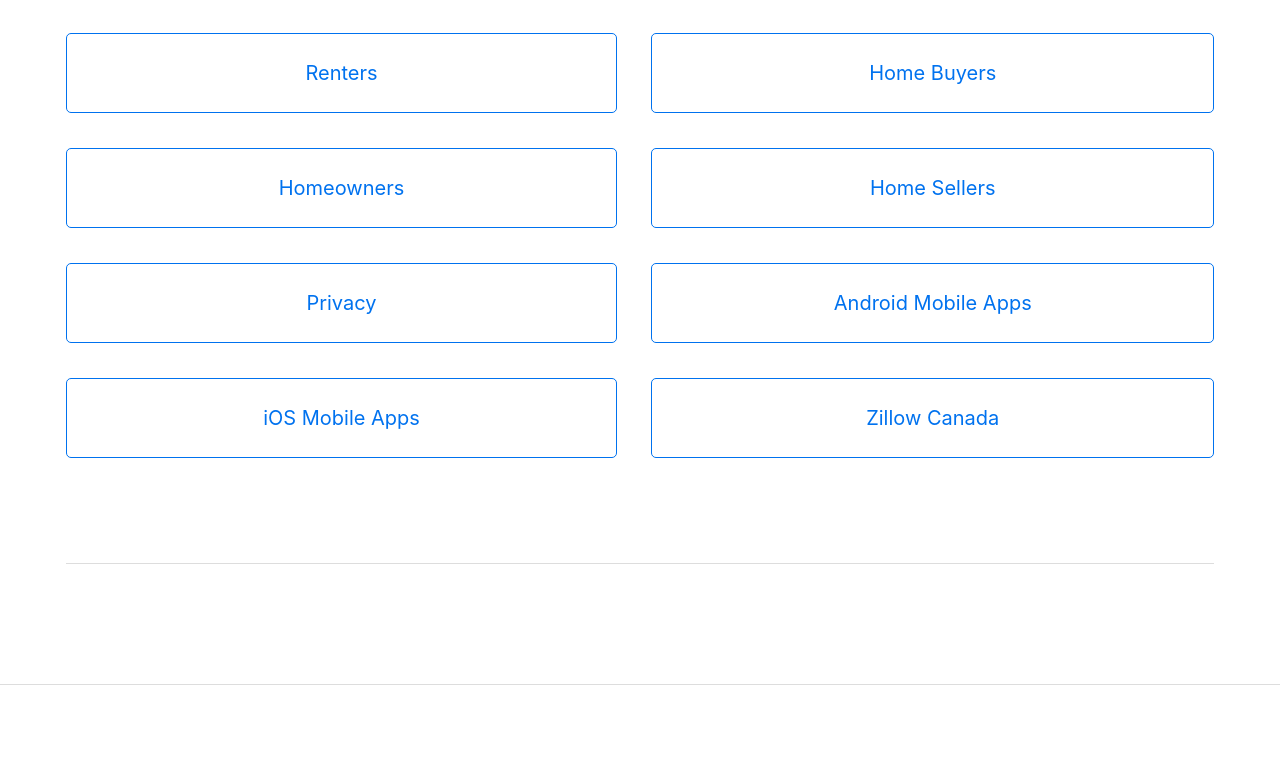
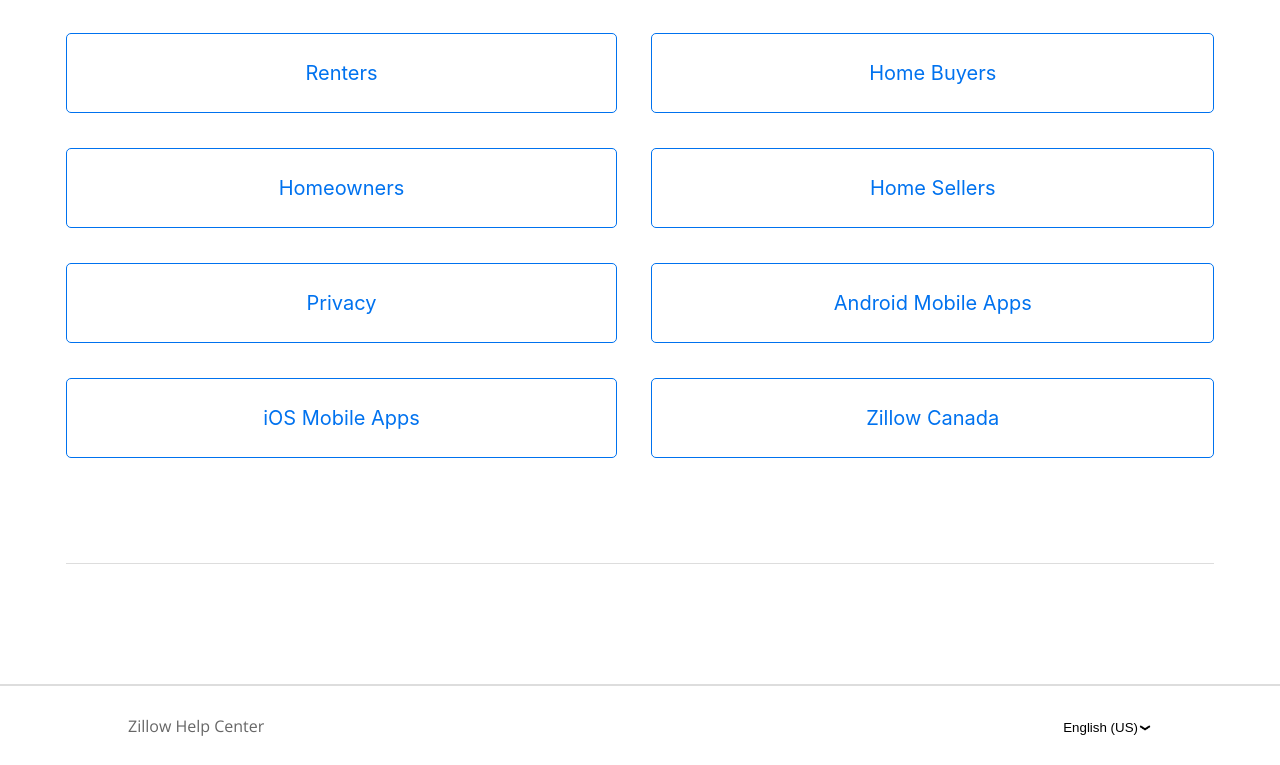
Before and after one commit to Solid-Academy/solid-zillow, a React (Create React App) app: page /help in a window 1280 px wide. Shown: the part 742-1507 px from the top of the page. Before the commit the page ends 1427 px from the top, so only its background shows below. Built offline with nearby package versions, Linux system fonts and the light colour scheme.

Commit message:
deleted: second routes in help page, added: routes for helpFooter

```diff
--- a/src/App.js
+++ b/src/App.js
@@ -10,9 +10,8 @@
     <div className="App">
       <Routes>
         <Route exact path="/" element={<PublicRoute Component={HomePage} />} />
-        <Route exact path="/help_page" element={<PublicRoute Component={HelpPage} />} />
+        <Route exact path="/help" element={<PublicRoute Component={HelpPage} />} />
         <Route path="/dashboard" element={<PrivateRoute Component={Dashboard} />} />
-        <Route path="/help" element={<HelpPage />} />
       </Routes>
     </div>
   );
--- a/src/pages/HelpPage.jsx
+++ b/src/pages/HelpPage.jsx
@@ -1,11 +1,13 @@
 import Navigate from "../components/navigate/Navigate";
 import Search_Help from "../components/searchHelp/Search_Help";
+import HelpFooter from "./helpPage/helpFooter/HelpFooter";
 
 function HelpPage() {
   return (
     <div>
       <Search_Help />
       <Navigate />
+      <HelpFooter />
     </div>
   );
 }
```
